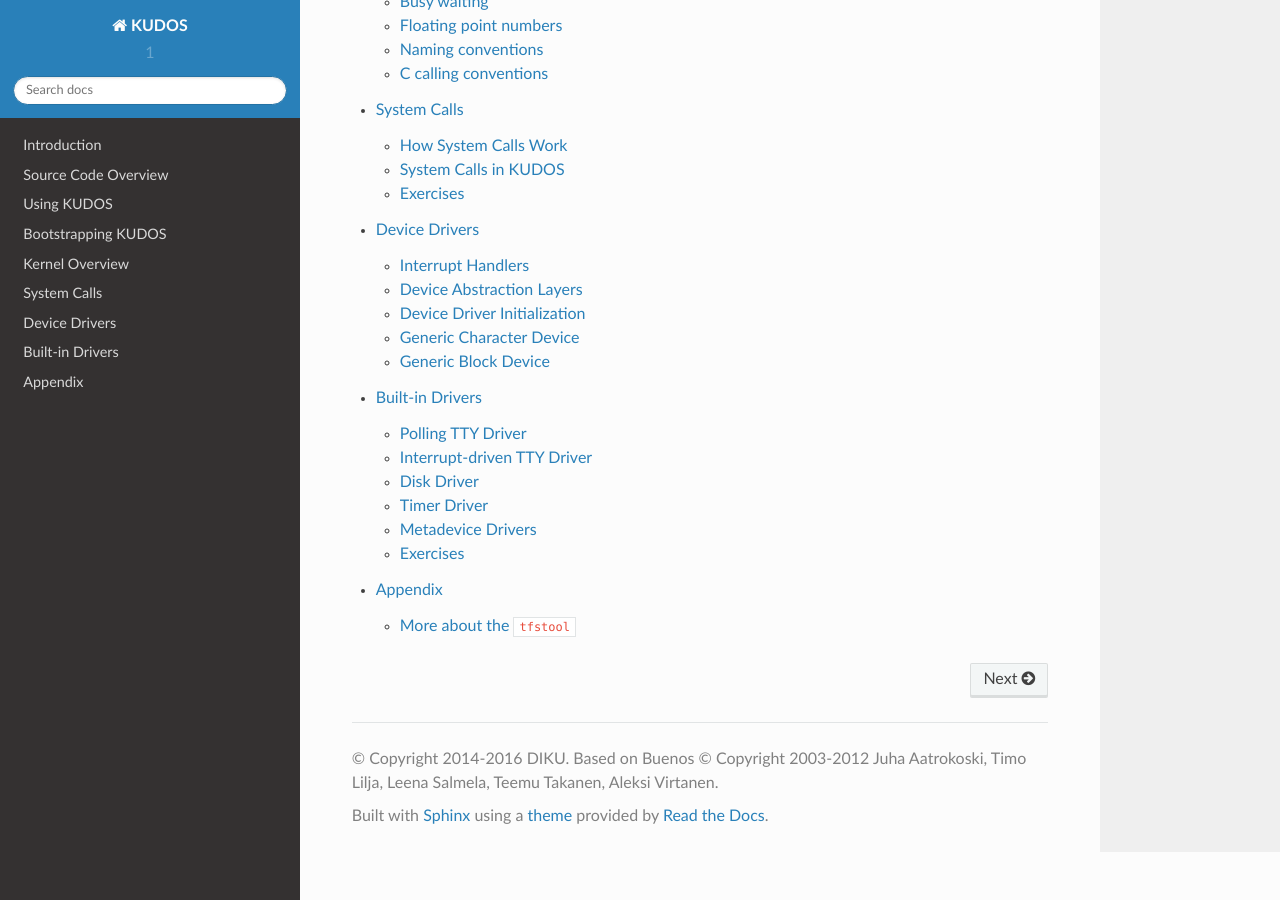
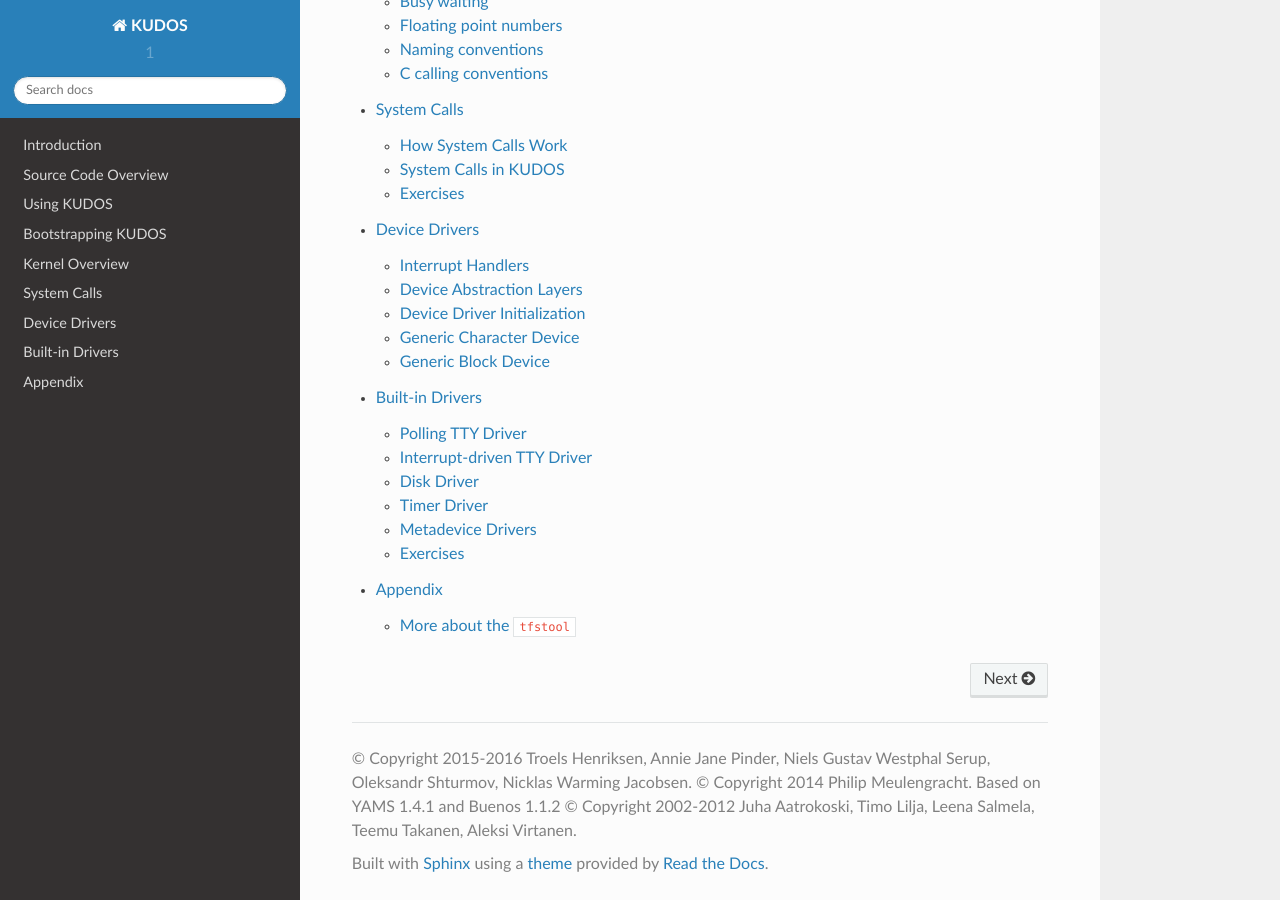
Before and after one commit to DIKU-EDU/kudos, a Sphinx documentation site: the page built from docs/index.rst, in a window 1280 px wide and 900 px high, scrolled down 978 px. Built offline with Sphinx 7.4.7 and the Read the Docs theme 2.0.0, drawn with Linux system fonts in a browser that asks for light colours; pages that are not in the unit, such as notebooks, are missing from menus.

Commit message:
better copyright statement

```diff
--- a/docs/conf.py
+++ b/docs/conf.py
@@ -56,7 +56,7 @@ master_doc = 'index'
 
 # General information about the project.
 project = 'KUDOS'
-copyright = u'2014-2016 DIKU.  Based on Buenos © Copyright 2003-2012 Juha Aatrokoski, Timo Lilja, Leena Salmela, Teemu Takanen, Aleksi Virtanen'
+copyright = u'2015-2016 Troels Henriksen, Annie Jane Pinder, Niels Gustav Westphal Serup, Oleksandr Shturmov, Nicklas Warming Jacobsen. © Copyright 2014 Philip Meulengracht. Based on YAMS 1.4.1 and Buenos 1.1.2 © Copyright 2002-2012 Juha Aatrokoski, Timo Lilja, Leena Salmela, Teemu Takanen, Aleksi Virtanen'
 author = 'DIKU'
 
 # The version info for the project you're documenting, acts as replacement for
```
